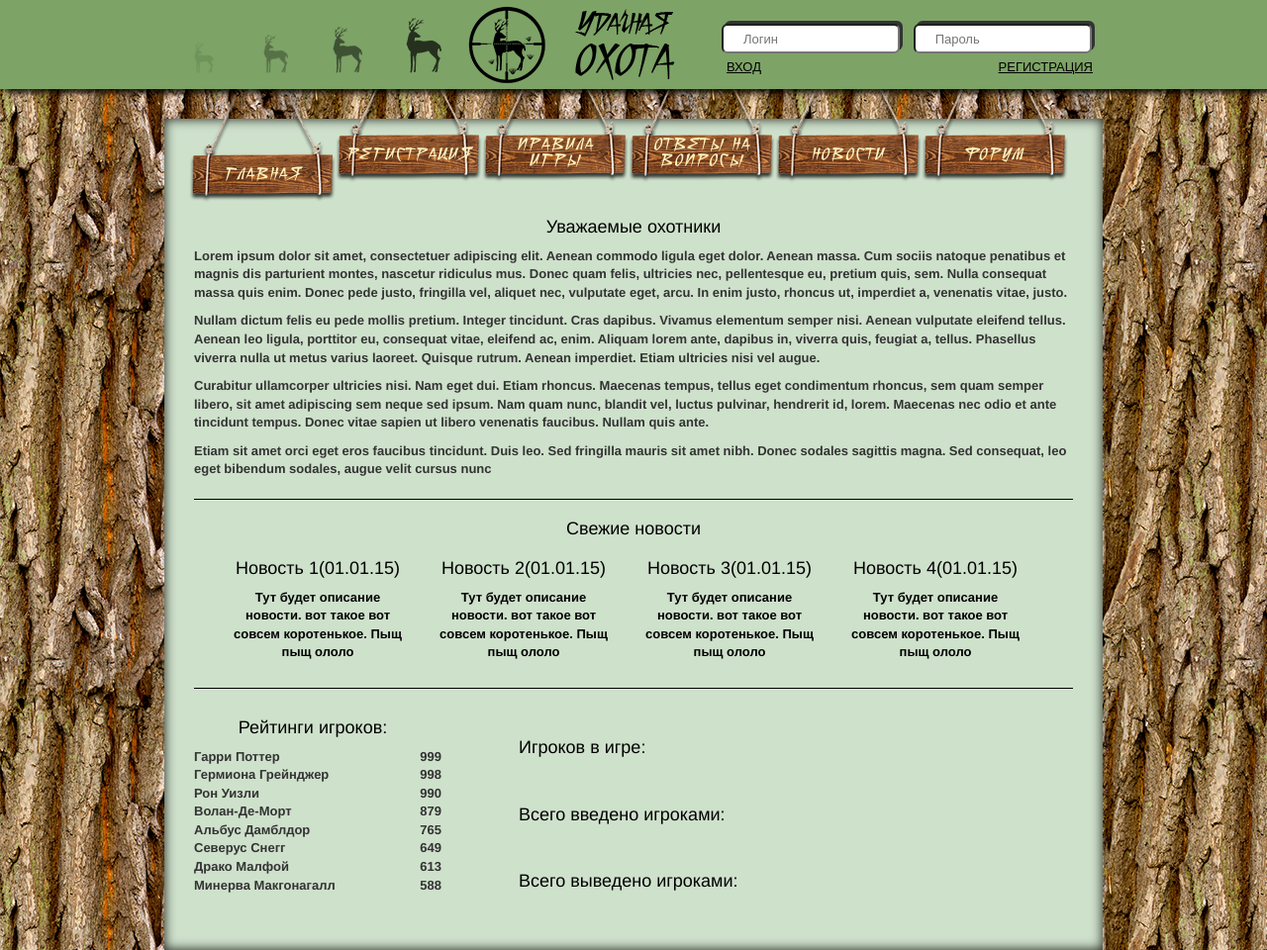
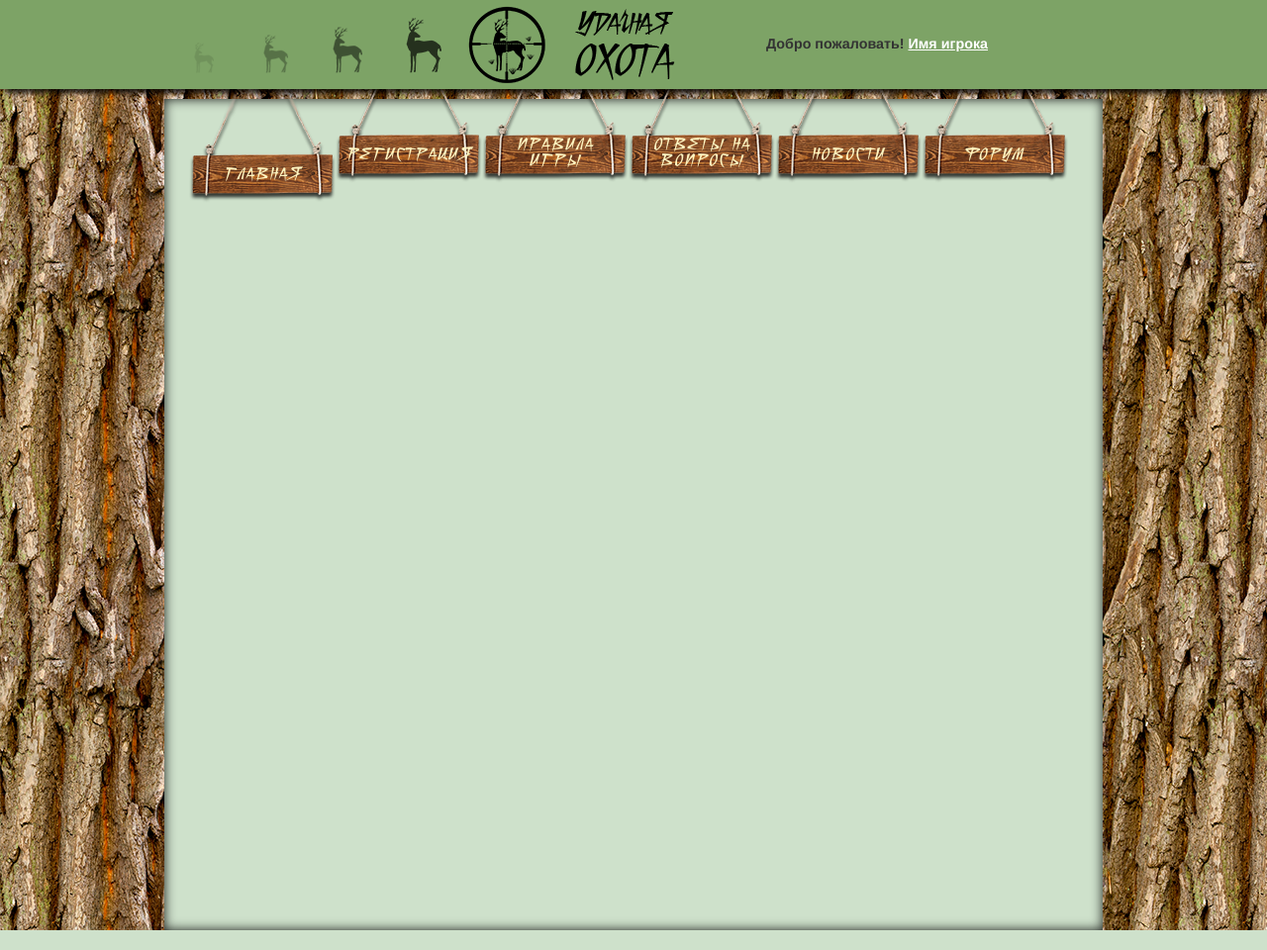
Before and after one commit to pozdny/hunter.dev, a Yii app: template views/layouts/basic.php in a window 1280 px wide. Shown: the whole page at 99% size. Run offline with PHP 8.4 and a stand-in for Yii, Linux system fonts and the light colour scheme; the template is opened without the code that fills it, so the values that code supplies are empty; some libraries are stand-ins or nearby versions.

Commit message:
add new page

```diff
--- a/views/layouts/basic.php
+++ b/views/layouts/basic.php
@@ -32,13 +32,8 @@ AppAsset::register($this);
             <div id="logo">
                 <img src="img/logo.png">
             </div>
-            <div id="authorization">
-                <form action="#" enctype="text/plain" id="header_log_in">
-                    <input id="player_login" class="pole" type="text" placeholder="Логин">
-                    <input id="player_password" class="pole" type="password" placeholder="Пароль">
-                    <a id="log_in" href="">ВХОД</a>
-                    <a id="registration" href="" >РЕГИСТРАЦИЯ</a>
-                </form>
+            <div id="profile">
+                <p>Добро пожаловать! <span>Имя игрока</span></p>
             </div>
         </div>
     </div>
@@ -58,77 +53,7 @@ AppAsset::register($this);
 <section>
     <div class="container">
         <div class="main_container">
-            <h4>Уважаемые охотники</h4>
-            <p>Lorem ipsum dolor sit amet, consectetuer adipiscing elit. Aenean commodo ligula eget dolor. Aenean massa. Cum sociis natoque penatibus et magnis dis parturient montes, nascetur ridiculus mus. Donec quam felis, ultricies nec, pellentesque eu, pretium quis, sem. Nulla consequat massa quis enim. Donec pede justo, fringilla vel, aliquet nec, vulputate eget, arcu. In enim justo, rhoncus ut, imperdiet a, venenatis vitae, justo.</p>
 
-            <p>Nullam dictum felis eu pede mollis pretium. Integer tincidunt. Cras dapibus. Vivamus elementum semper nisi. Aenean vulputate eleifend tellus. Aenean leo ligula, porttitor eu, consequat vitae, eleifend ac, enim. Aliquam lorem ante, dapibus in, viverra quis, feugiat a, tellus. Phasellus viverra nulla ut metus varius laoreet. Quisque rutrum. Aenean imperdiet. Etiam ultricies nisi vel augue.</p>
-
-            <p>Curabitur ullamcorper ultricies nisi. Nam eget dui. Etiam rhoncus. Maecenas tempus, tellus eget condimentum rhoncus, sem quam semper libero, sit amet adipiscing sem neque sed ipsum. Nam quam nunc, blandit vel, luctus pulvinar, hendrerit id, lorem. Maecenas nec odio et ante tincidunt tempus. Donec vitae sapien ut libero venenatis faucibus. Nullam quis ante.</p>
-
-            <p>Etiam sit amet orci eget eros faucibus tincidunt. Duis leo. Sed fringilla mauris sit amet nibh. Donec sodales sagittis magna. Sed consequat, leo eget bibendum sodales, augue velit cursus nunc</p>
-            <hr>
-            <div id="news">
-                <h4>Свежие новости</h4>
-                <ul type="none">
-                    <li>
-                        <a href="#">
-                            <h4>Новость 1(01.01.15)</h4>
-                            <p>Тут будет описание
-                                новости. вот такое вот
-                                совсем коротенькое.
-                                Пыщ пыщ ололо</p>
-                        </a>
-                    </li>
-                    <li>
-                        <a href="#">
-                            <h4>Новость 2(01.01.15)</h4>
-                            <p>Тут будет описание
-                                новости. вот такое вот
-                                совсем коротенькое.
-                                Пыщ пыщ ололо</p>
-                        </a>
-                    </li>
-                    <li>
-                        <a href="#">
-                            <h4>Новость 3(01.01.15)</h4>
-                            <p>Тут будет описание
-                                новости. вот такое вот
-                                совсем коротенькое.
-                                Пыщ пыщ ололо</p>
-                        </a>
-                    </li>
-                    <li>
-                        <a href="#">
-                            <h4>Новость 4(01.01.15)</h4>
-                            <p>Тут будет описание
-                                новости. вот такое вот
-                                совсем коротенькое.
-                                Пыщ пыщ ололо</p>
-                        </a>
-                    </li>
-                </ul>
-            </div>
-            <hr>
-            <div id="rating">
-                <h4>Рейтинги игроков:</h4>
-                <ul type="none">
-                    <li>Гарри Поттер<span>999</span></li>
-                    <li>Гермиона Грейнджер<span>998</span></li>
-                    <li>Рон Уизли<span>990</span></li>
-                    <li>Волан-Де-Морт<span>879</span></li>
-                    <li>Альбус Дамблдор<span>765</span></li>
-                    <li>Северус Снегг<span>649</span></li>
-                    <li>Драко Малфой<span>613</span></li>
-                    <li>Минерва Макгонагалл<span>588</span></li>
-                </ul>
-            </div>
-            <div id="counters">
-                <ul type="none">
-                    <li><h4>Игроков в игре:</h4><span></span></li>
-                    <li><h4>Всего введено игроками:</h4><span></span></li>
-                    <li><h4>Всего выведено игроками:</h4><span></span></li>
-                </ul>
-            </div>
         </div>
     </div>
 </section>
--- a/web/css/scss/_content.scss
+++ b/web/css/scss/_content.scss
@@ -7,7 +7,7 @@
   position: relative;
   width: 100%;
   min-height: 840px;
-  margin-top:120px;
+  margin-top:100px;
   background-color: #cee1cb;
   box-shadow: inset 0 0 12px rgba(0,0,0,0.9);
   padding: 0 30px;
--- a/web/css/scss/_header.scss
+++ b/web/css/scss/_header.scss
@@ -65,4 +65,20 @@ header{
     margin-right: 10px;
     margin-top: 5px;
   }
+  #profile{
+    position: relative;
+    font-weight: bold;
+    height: 80px;
+    width: 340px;
+    float: right;
+    padding-top: 34px;
+    font-size: 1.1em;
+    span:hover{
+      cursor: pointer;
+    }
+    span{
+      color:white;
+      text-decoration: underline;
+    }
+  }
 }
--- a/web/css/style.css
+++ b/web/css/style.css
@@ -107,6 +107,19 @@ header #registration {
   float: right;
   margin-right: 10px;
   margin-top: 5px; }
+header #profile {
+  position: relative;
+  font-weight: bold;
+  height: 80px;
+  width: 340px;
+  float: right;
+  padding-top: 34px;
+  font-size: 1.1em; }
+  header #profile span:hover {
+    cursor: pointer; }
+  header #profile span {
+    color: white;
+    text-decoration: underline; }
 
 /*
 	==================
@@ -166,7 +179,7 @@ header #registration {
   position: relative;
   width: 100%;
   min-height: 840px;
-  margin-top: 120px;
+  margin-top: 100px;
   background-color: #cee1cb;
   box-shadow: inset 0 0 12px rgba(0, 0, 0, 0.9);
   padding: 0 30px;
```
Also changed, not shown: 1 other file.
